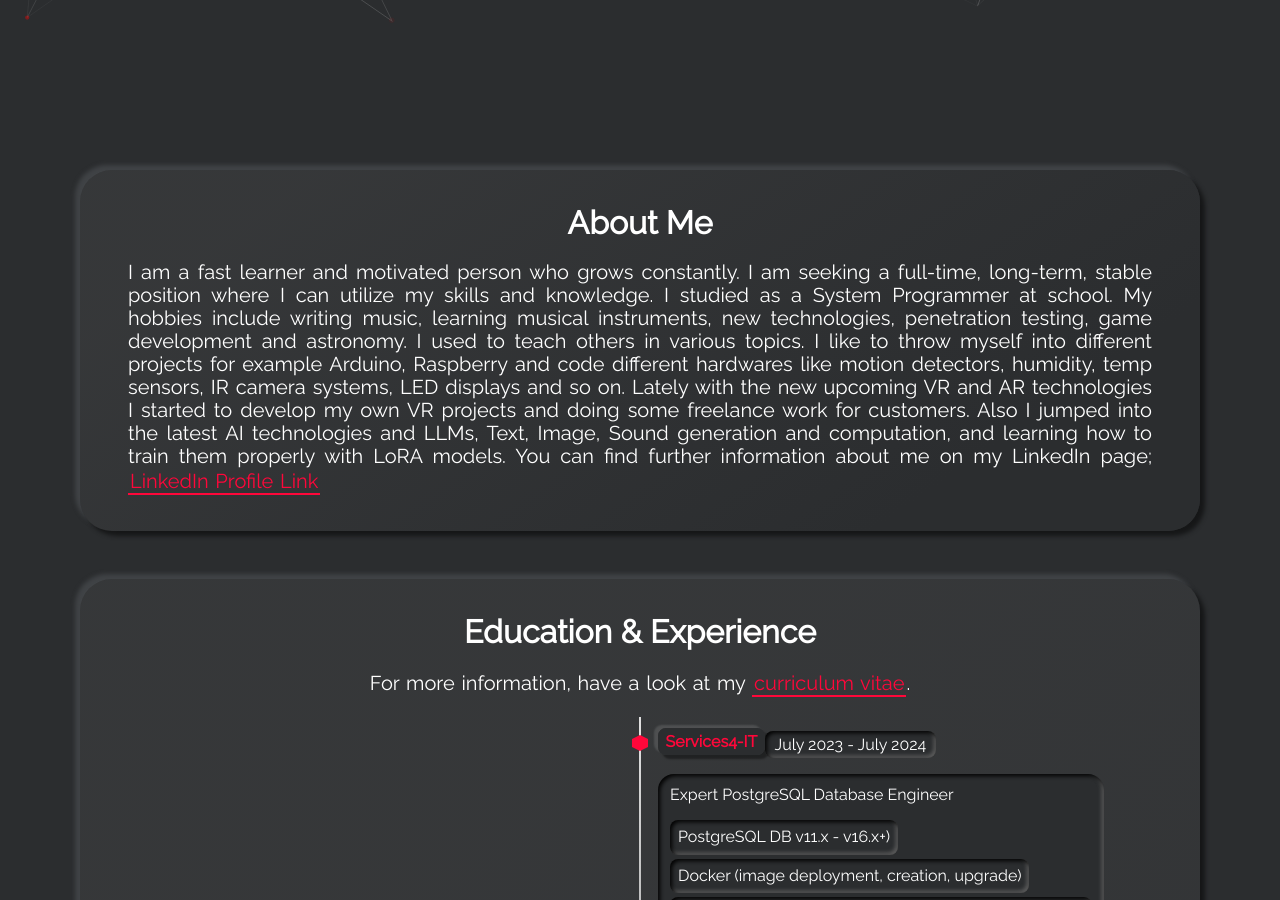
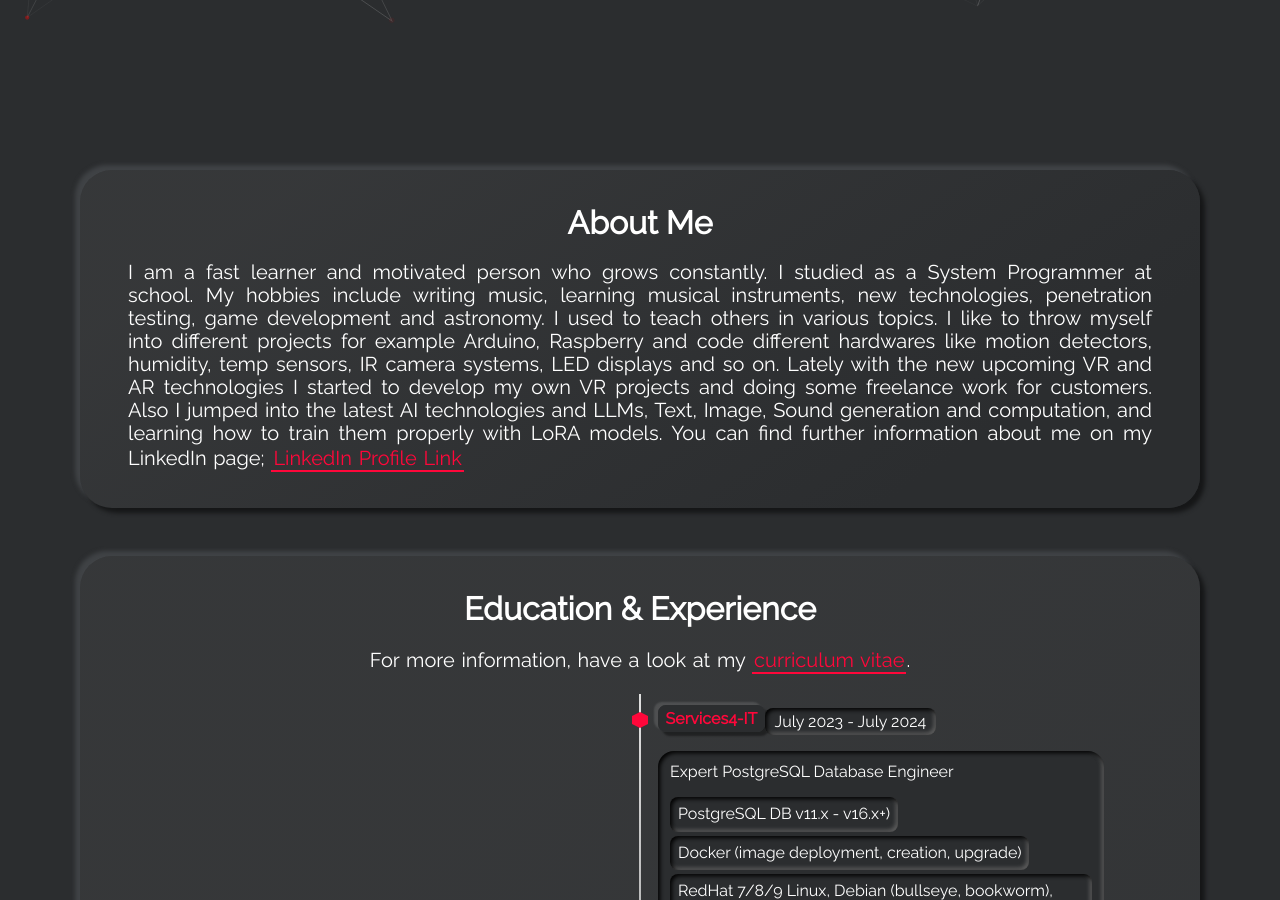
Before and after one commit to dranti/dranti.github.io, a Jekyll site: the page built from index.html, in a window 1280 px wide and 900 px high, scrolled down 890 px. Built offline with Jekyll 4.4.1, drawn with Linux system fonts in a browser that asks for light colours.

Commit message:
_config.yml update
updating _config about section

```diff
--- a/_config.yml
+++ b/_config.yml
@@ -34,7 +34,7 @@ show_aboutme_card: true
 # about_me_title: The will be displayed as the title in the About Me section
 about_me_title: About Me
 # about_me_description: This will be displayed under the title.
-about_me_description: I am a fast learner and motivated person who grows constantly. I am seeking a full-time, long-term, stable position where I can utilize my skills and knowledge. I studied as a System Programmer at school. My hobbies include writing music, learning musical instruments, new technologies, penetration testing, game development and astronomy. I used to teach others in various topics. I like to throw myself into different projects for example Arduino, Raspberry and code different hardwares like motion detectors, humidity, temp sensors, IR camera systems, LED displays and so on. Lately with the new upcoming VR and AR technologies I started to develop my own VR projects and doing some freelance work for customers. Also I jumped into the latest AI technologies and LLMs, Text, Image, Sound generation and computation, and learning how to train them properly with LoRA models. You can find further information about me on my LinkedIn page; <a class="highlight-link" href="https://www.linkedin.com/in/dávid-rézinger-9a7b524b/" target="_blank" rel="noreferrer">LinkedIn Profile Link</a>
+about_me_description: I am a fast learner and motivated person who grows constantly. I studied as a System Programmer at school. My hobbies include writing music, learning musical instruments, new technologies, penetration testing, game development and astronomy. I used to teach others in various topics. I like to throw myself into different projects for example Arduino, Raspberry and code different hardwares like motion detectors, humidity, temp sensors, IR camera systems, LED displays and so on. Lately with the new upcoming VR and AR technologies I started to develop my own VR projects and doing some freelance work for customers. Also I jumped into the latest AI technologies and LLMs, Text, Image, Sound generation and computation, and learning how to train them properly with LoRA models. You can find further information about me on my LinkedIn page; <a class="highlight-link" href="https://www.linkedin.com/in/dávid-rézinger-9a7b524b/" target="_blank" rel="noreferrer">LinkedIn Profile Link</a>
 
 # SKILLS SECTION
 # show_skills_card:
```
